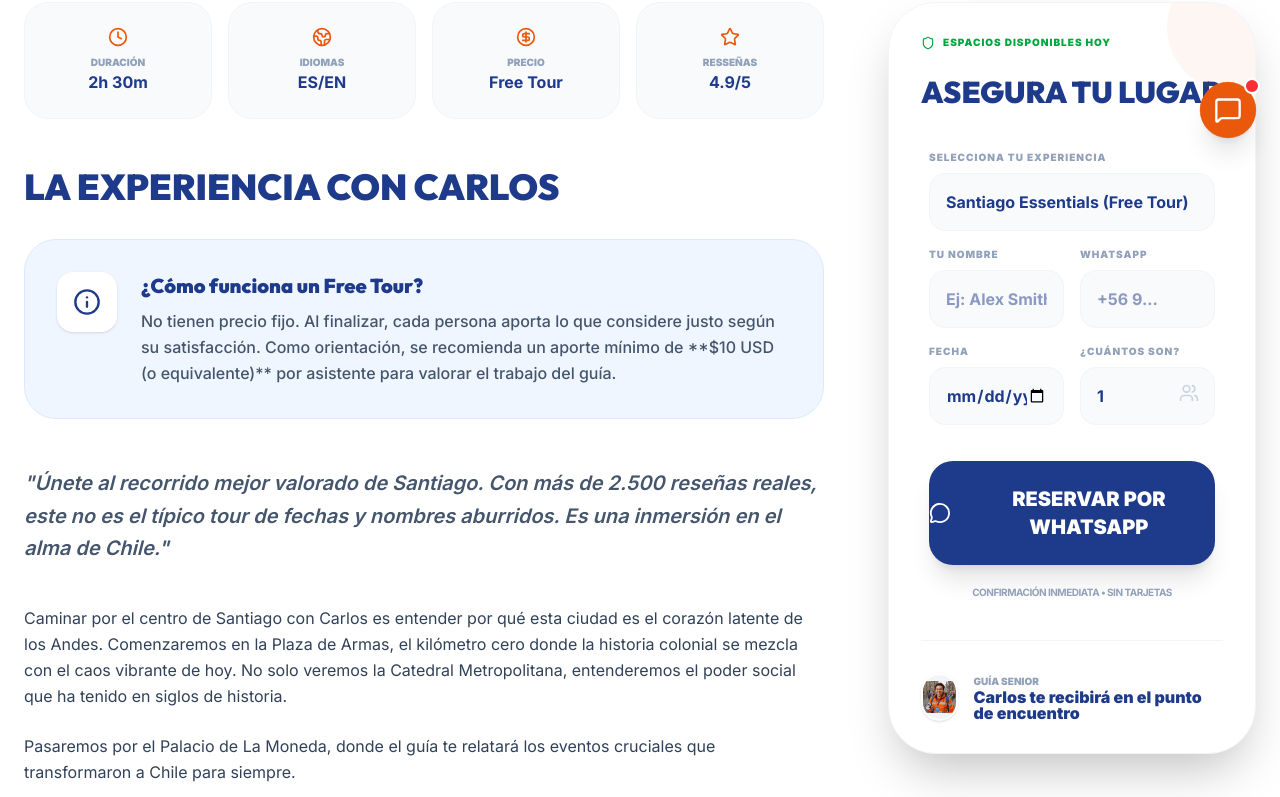
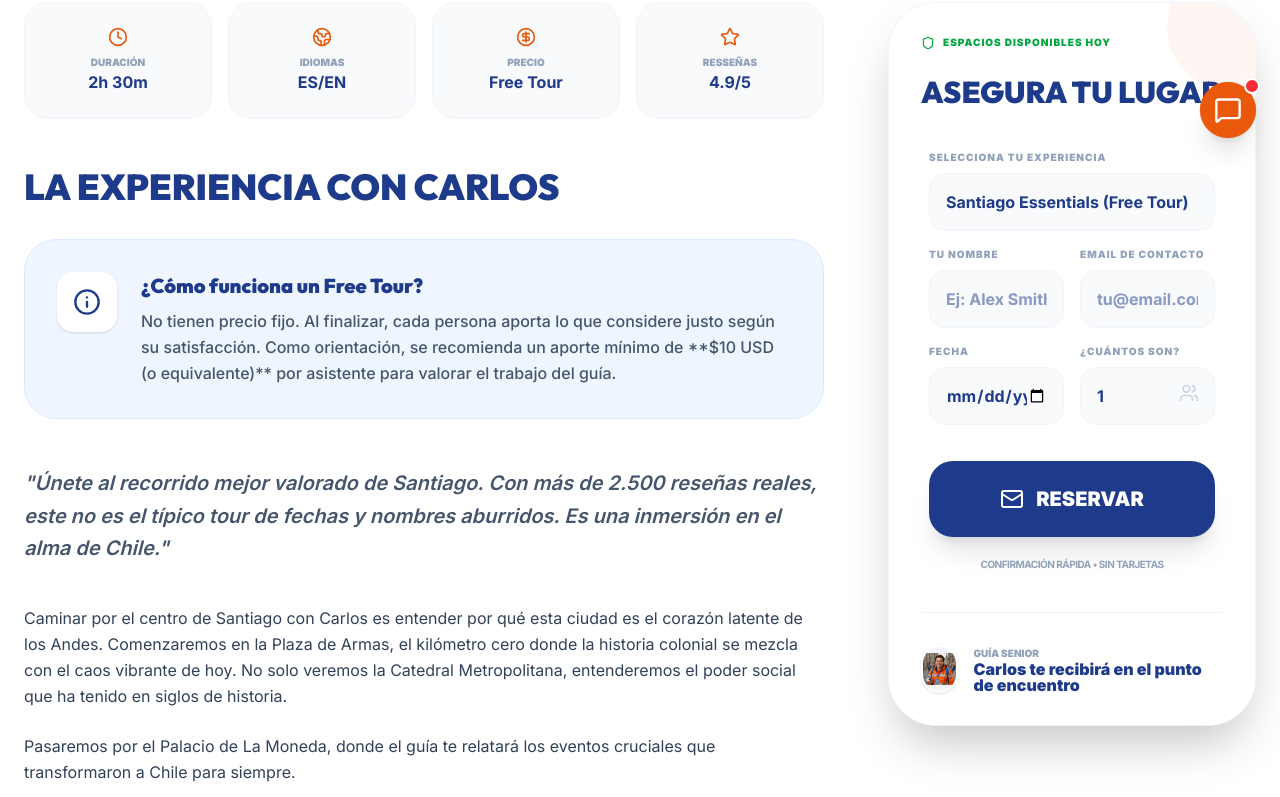
Before and after one commit to LucioVita/freetour-chile, a Next.js app: page /tours/free-tour-santiago-imprescindible in a window 1280 px wide. Shown: the part 638-1435 px from the top of the page. Built offline with nearby package versions, Linux system fonts and the light colour scheme.

Commit message:
pasamos de WA a emailt

```diff
--- a/src/app/page.tsx
+++ b/src/app/page.tsx
@@ -5,7 +5,7 @@
 import Image from "next/image";
 import Link from "next/link";
 import BookingForm from "@/components/BookingForm";
-import { Star, ShieldCheck, Map, Users, Award, CheckCircle2, ArrowRight, MapPin, MessageCircle } from "lucide-react";
+import { Star, ShieldCheck, Map, Users, Award, CheckCircle2, ArrowRight, MapPin, Mail } from "lucide-react";
 import { motion } from "framer-motion";
 
 const tours = [
@@ -166,7 +166,7 @@ export default function Home() {
         <div className="max-w-4xl mx-auto px-6 relative z-10">
           <div className="text-center mb-16">
             <h2 className="text-5xl md:text-7xl font-black font-outfit mb-6 uppercase tracking-tighter">RESERVA <br /> <span className="text-accent underline decoration-accent/20 decoration-[10px]">DIRECTO</span></h2>
-            <p className="text-blue-100 text-xl font-bold">Sin intermediarios. Sin pagos previos. Confirmación vía WhatsApp.</p>
+            <p className="text-blue-100 text-xl font-bold">Sin intermediarios. Sin pagos previos. Confirmación vía Email.</p>
           </div>
           <div className="bg-white p-2 rounded-[2.5rem] shadow-2xl">
             <BookingForm />
@@ -232,7 +232,7 @@ export default function Home() {
                   <MapPin size={18} className="text-accent" /> Plaza de Armas, Santiago
                 </li>
                 <li className="flex items-center gap-3 font-bold text-white">
-                  <MessageCircle size={18} className="text-accent" /> +56 9 8307 2325
+                  <Mail size={18} className="text-accent" /> contacto@freewalkingtoursantiago.cl
                 </li>
               </ul>
             </div>
--- a/src/components/BookingForm.tsx
+++ b/src/components/BookingForm.tsx
@@ -1,17 +1,16 @@
 "use client";
 
 import { useState } from "react";
-import { MessageCircle, Users, Loader2 } from "lucide-react";
+import { Mail, Users, Loader2, CheckCircle2 } from "lucide-react";
 import { sendToN8n } from "@/app/actions";
-
-const CARLOS_PHONE = "56983072325"; // Número real de Carlos
 
 export default function BookingForm() {
     const [loading, setLoading] = useState(false);
+    const [submitted, setSubmitted] = useState(false);
     const [formData, setFormData] = useState({
         tour: "Santiago Essentials (Free Tour)",
         nombre: "",
-        whatsapp: "",
+        email: "",
         fecha: "",
         personas: "1",
     });
@@ -21,23 +20,39 @@ export default function BookingForm() {
         setLoading(true);
 
         // Usamos la Server Action para evitar errores de CORS
-        await sendToN8n({
+        const result = await sendToN8n({
             ...formData,
             fuente: "Sitio Web Oficial"
         });
 
-        const message = `Hola Carlos! Quiero reservar:
-📍 Tour: ${formData.tour}
-👤 Nombre: ${formData.nombre}
-📅 Fecha: ${formData.fecha}
-👥 Personas: ${formData.personas}
-📱 WhatsApp: ${formData.whatsapp}
-Espero confirmación!`;
+        if (result.success) {
+            setSubmitted(true);
+        } else {
+            alert("Hubo un error al procesar tu reserva. Por favor intenta nuevamente.");
+        }
 
-        const whatsappUrl = `https://wa.me/${CARLOS_PHONE}?text=${encodeURIComponent(message)}`;
-        window.open(whatsappUrl, "_blank");
         setLoading(false);
     };
+
+    if (submitted) {
+        return (
+            <div className="flex flex-col items-center justify-center p-12 text-center animate-in fade-in zoom-in duration-500">
+                <div className="w-20 h-20 bg-green-100 rounded-full flex items-center justify-center mb-6">
+                    <CheckCircle2 className="text-green-600" size={40} />
+                </div>
+                <h3 className="text-2xl font-black text-primary mb-4 uppercase">¡RESERVA ENVIADA!</h3>
+                <p className="text-slate-600 font-bold mb-8 leading-relaxed">
+                    Hemos recibido tus datos. Te enviaremos un correo de confirmación a <span className="text-primary">{formData.email}</span> muy pronto.
+                </p>
+                <button
+                    onClick={() => setSubmitted(false)}
+                    className="text-xs font-black text-slate-400 uppercase tracking-widest hover:text-primary transition-colors"
+                >
+                    Hacer otra reserva
+                </button>
+            </div>
+        );
+    }
 
     return (
         <form onSubmit={handleSubmit} className="flex flex-col gap-5 p-2 text-left">
@@ -71,14 +86,14 @@ Espero confirmación!`;
                         />
                     </div>
                     <div>
-                        <label className="text-[10px] font-black uppercase tracking-widest text-slate-400 mb-2 block">WhatsApp</label>
+                        <label className="text-[10px] font-black uppercase tracking-widest text-slate-400 mb-2 block">Email de contacto</label>
                         <input
-                            type="tel"
-                            placeholder="+56 9..."
+                            type="email"
+                            placeholder="tu@email.com"
                             required
                             className="w-full p-4 bg-slate-50 border border-slate-100 rounded-2xl font-bold text-primary focus:ring-2 focus:ring-accent outline-none"
-                            value={formData.whatsapp}
-                            onChange={(e) => setFormData({ ...formData, whatsapp: e.target.value })}
+                            value={formData.email}
+                            onChange={(e) => setFormData({ ...formData, email: e.target.value })}
                             disabled={loading}
                         />
                     </div>
@@ -124,14 +139,14 @@ Espero confirmación!`;
                     <Loader2 className="animate-spin text-primary" size={24} />
                 ) : (
                     <>
-                        <MessageCircle className="group-hover:scale-110 transition-transform" />
-                        RESERVAR POR WHATSAPP
+                        <Mail className="group-hover:scale-110 transition-transform" />
+                        RESERVAR
                     </>
                 )}
             </button>
 
             <p className="text-[10px] text-center font-bold text-slate-400 uppercase tracking-tighter">
-                {loading ? "Procesando reserva..." : "Confirmación inmediata • Sin tarjetas"}
+                {loading ? "Procesando reserva..." : "Confirmación rápida • Sin tarjetas"}
             </p>
         </form>
     );
```
Also changed, not shown: public/tours/esenciales.jpg (added).
